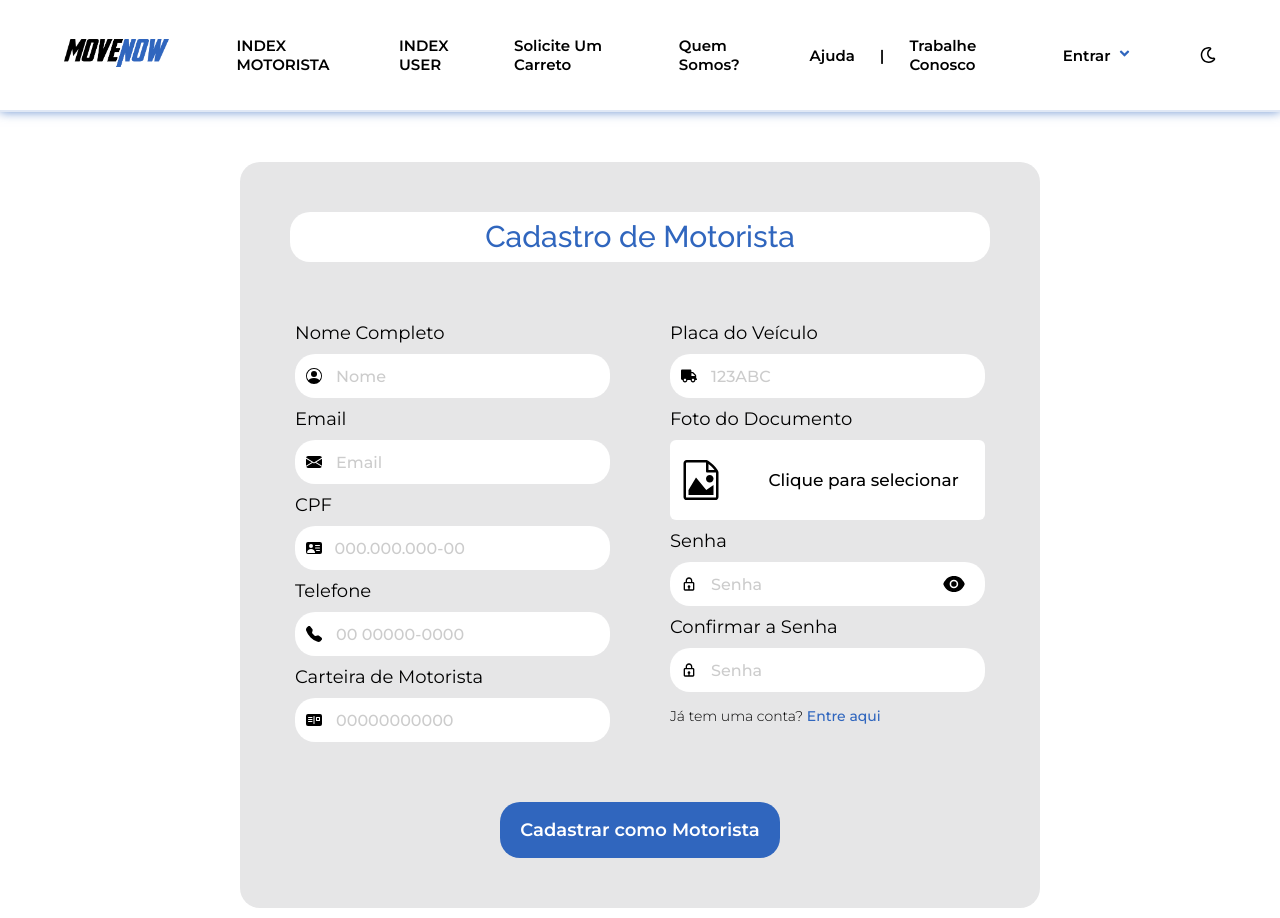
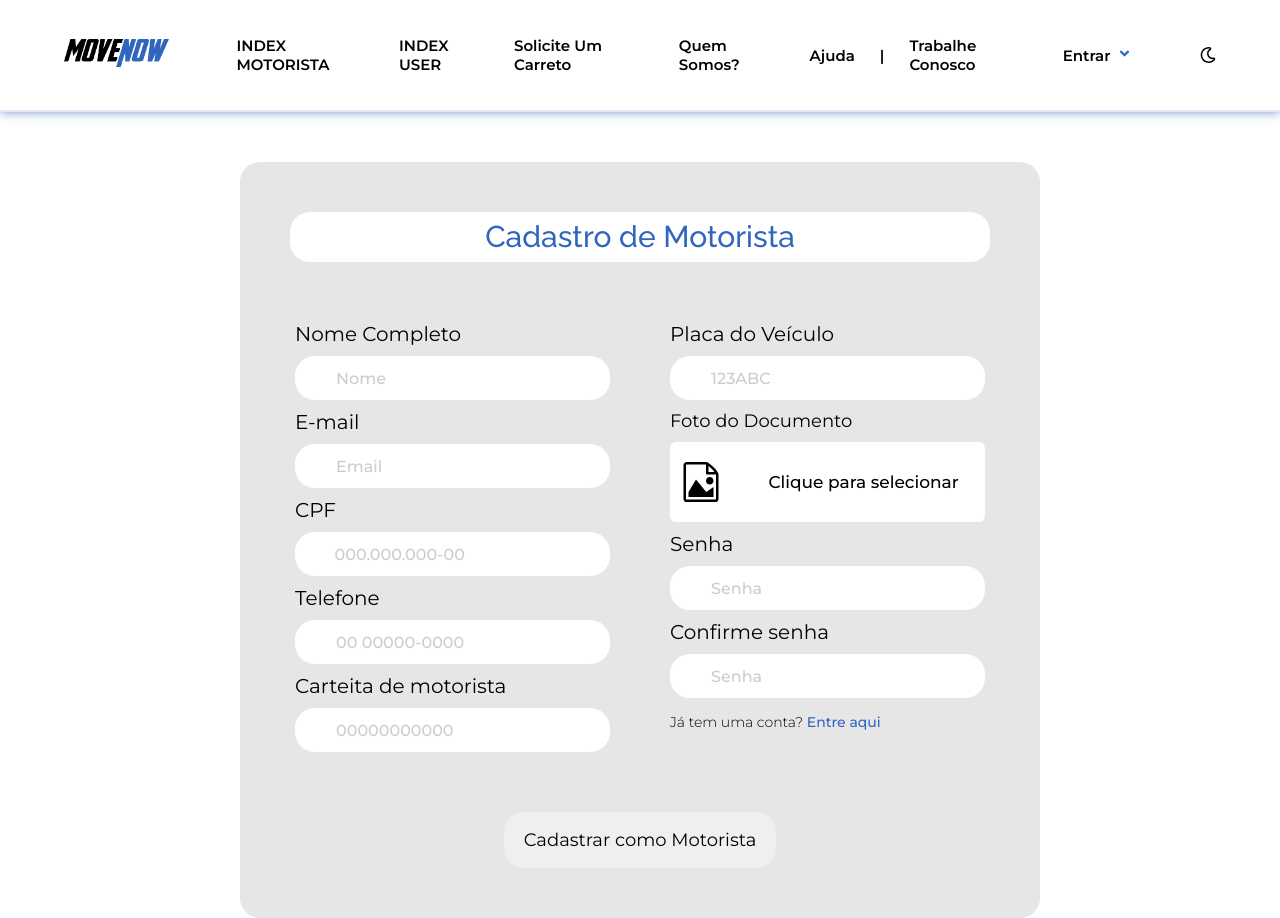
Before and after one commit to Move-Now/MoveNow, a React (Vite) app: page /cadastroMotorista in a window 1280 px wide. Built offline with nearby package versions, Linux system fonts and the light colour scheme; a web font is replaced by a local one.

Commit message:
Cadastro motorista

```diff
--- a/src/pages/SignUpClient/index.jsx
+++ b/src/pages/SignUpClient/index.jsx
@@ -219,7 +219,7 @@ export function SignUpClient() {
         return;
       }
 
-      const response = await axios.post("http://localhost:8080/usuario", usuario);
+      const  response = await axios.post("http://localhost:8080/usuario", usuario);
       console.log(response);
       navigate("/login");
     } catch (error) {
--- a/src/pages/SignUpDriver/index.jsx
+++ b/src/pages/SignUpDriver/index.jsx
@@ -10,8 +10,9 @@ import { BsPostcardFill } from "react-icons/bs";
 import { FaTruck } from "react-icons/fa";
 import { ImFilePicture } from "react-icons/im";
 import { BiLock } from "react-icons/bi";
-import { Link } from "react-router-dom";
 import "./SignUpDriver.css";
+import axios from "axios";
+import { Link, useNavigate } from "react-router-dom";
 
 const StyledSignUpDriver = styled.div`
 
@@ -69,51 +70,90 @@ export function SignUpDriver() {
         setShowPassword(!showPassword);
     };
 
+    let navigate = useNavigate();
+
+    const [motorista, setMotorista] = useState({
+      nome_completo_motorista: "",
+      email_motorista: "",
+      cpf_motorista: "",
+      telefone_motorista: "",
+      cnh_motorista: "",
+      senha_motorista: "",
+    });
+
+    const { nome_completo_motorista, email_motorista, cpf_motorista, telefone_motorista, cnh_motorista, senha_motorista} = motorista;
+
+    const onInputChange = (e) => {
+      setMotorista({ ...motorista, [e.target.name]: e.target.value });
+    };
+
+    const onSubmit = async (e) => {
+      e.preventDefault();
+        const  response = await axios.post("http://localhost:8080/motorista", motorista);
+        console.log(response);
+        navigate("/login");
+      };
+
+
   return (
     <StyledSignUpDriver>
       <main id="mainDriver">
         <h2 className="titleSignUp">Cadastro de Motorista</h2>
-        <form action="" className="form-signup-driver">
+        <form onSubmit={(e) => onSubmit(e)} id="SignUpFormMot">
           <div className="column">
-            <Input
+            <label>Nome Completo</label>
+            <input
               title="Nome Completo"
               type="text"
               placeholder="Nome"
-              icon={<BsPersonCircle className="icon" />}
+              value={nome_completo_motorista}
+              onChange={(e) => onInputChange(e)}
             />
-            <Input
+            <label>E-mail</label>
+            <input
               title="Email"
               type="email"
               placeholder="Email"
-              icon={<BsEnvelopeFill className="icon" />}
+              value={email_motorista}
+              onChange={(e) => onInputChange(e)}
             />
-            <Input
+
+            <label>CPF</label>
+            <input
               title="CPF"
               type="number"
               placeholder="000.000.000-00"
-              icon={<BsPersonVcardFill className="icon" />}
+              value={cpf_motorista}
+              onChange={(e) => onInputChange(e)}
             />
-            <Input
+
+            <label>Telefone</label>
+            <input
               title="Telefone"
               type="tel"
               placeholder="00 00000-0000"
-              icon={<BsTelephoneFill className="icon" />}
+              value={telefone_motorista}
+              onChange={(e) => onInputChange(e)}
             />
-            <Input
+
+            <label>Carteita de motorista</label>
+            <input
               title="Carteira de Motorista"
               type="text"
               placeholder="00000000000"
-              icon={<BsPostcardFill className="icon" />}
+              value={cnh_motorista}
+              onChange={(e) => onInputChange(e)}
             />
 
           </div>
           <div className="column">
-
-            <Input
+            <label>Placa do Veículo</label>
+            <input
               title="Placa do Veículo"
               type="text"
               placeholder="123ABC"
-              icon={<FaTruck className="icon" />}
+              value={cnh_motorista}
+              onChange={(e) => onInputChange(e)}
             />
 
             <Input
@@ -123,25 +163,23 @@ export function SignUpDriver() {
               icon={<ImFilePicture className="icon" size={40} />}
             />
 
-            <Input
+            <label>Senha</label>
+            <input
                 title="Senha"
                 type={showPassword ? "text" : "password"}
                 placeholder="Senha"
-                icon={<BiLock className="icon" />}
-                icon2={<AiFillEye
-                  className="icon2"
-                  onClick={handleTogglePassword}
-                  style={{cursor: "pointer"}}
-                  />
-                }
+                value={senha_motorista}
+                onChange={(e) => onInputChange(e)}
             />
 
-            <Input
+            <label>Confirme senha</label>
+            <input
               title="Confirmar a Senha"
               type={showPassword ? "text" : "password"}
               placeholder="Senha"
-              icon={<BiLock className="icon" />}
+              onChange={(e) => onInputChange(e)}
             />
+
             <p className="contentLinks">
               Já tem uma conta?{" "}
               <span>
@@ -150,7 +188,7 @@ export function SignUpDriver() {
             </p>
           </div>
         </form>
-        <ButtonPrimary className="cadastrar">Cadastrar como Motorista</ButtonPrimary>
+        <button className="cadastrar" form="SignUpFormMot">Cadastrar como Motorista</button>
       </main>
     </StyledSignUpDriver>
   );
```
